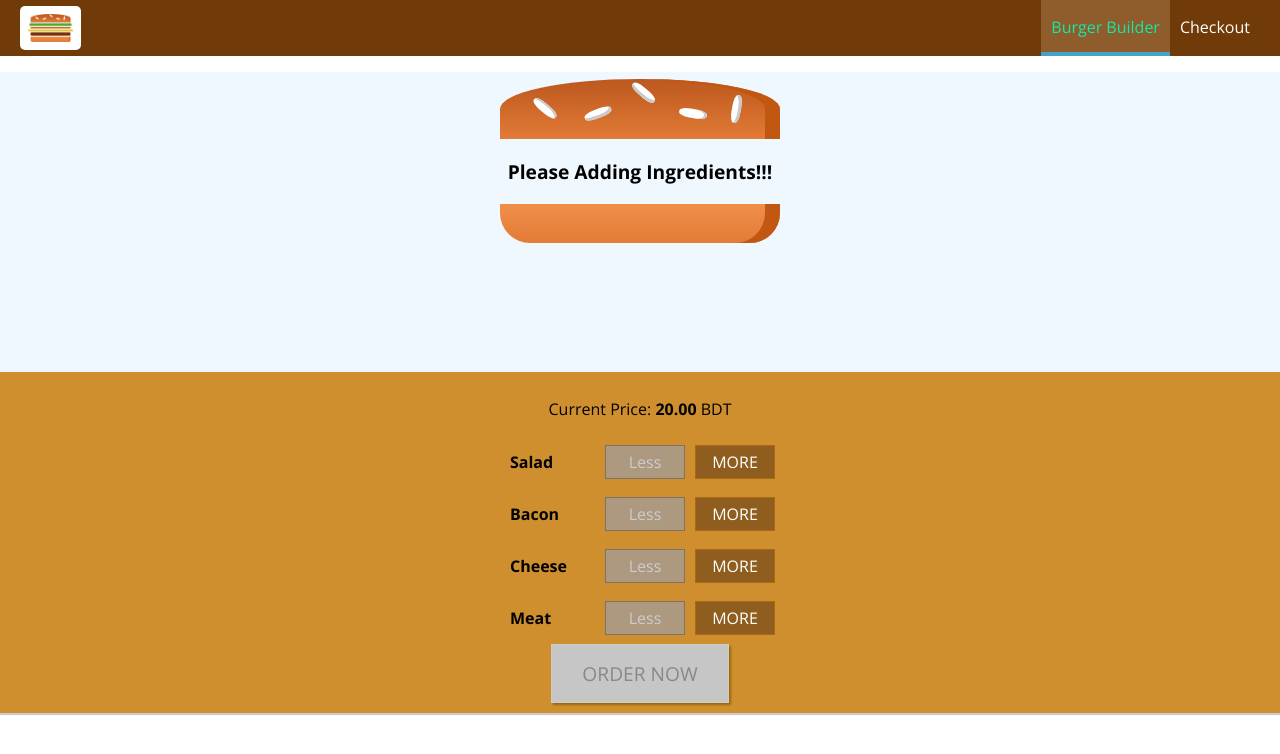
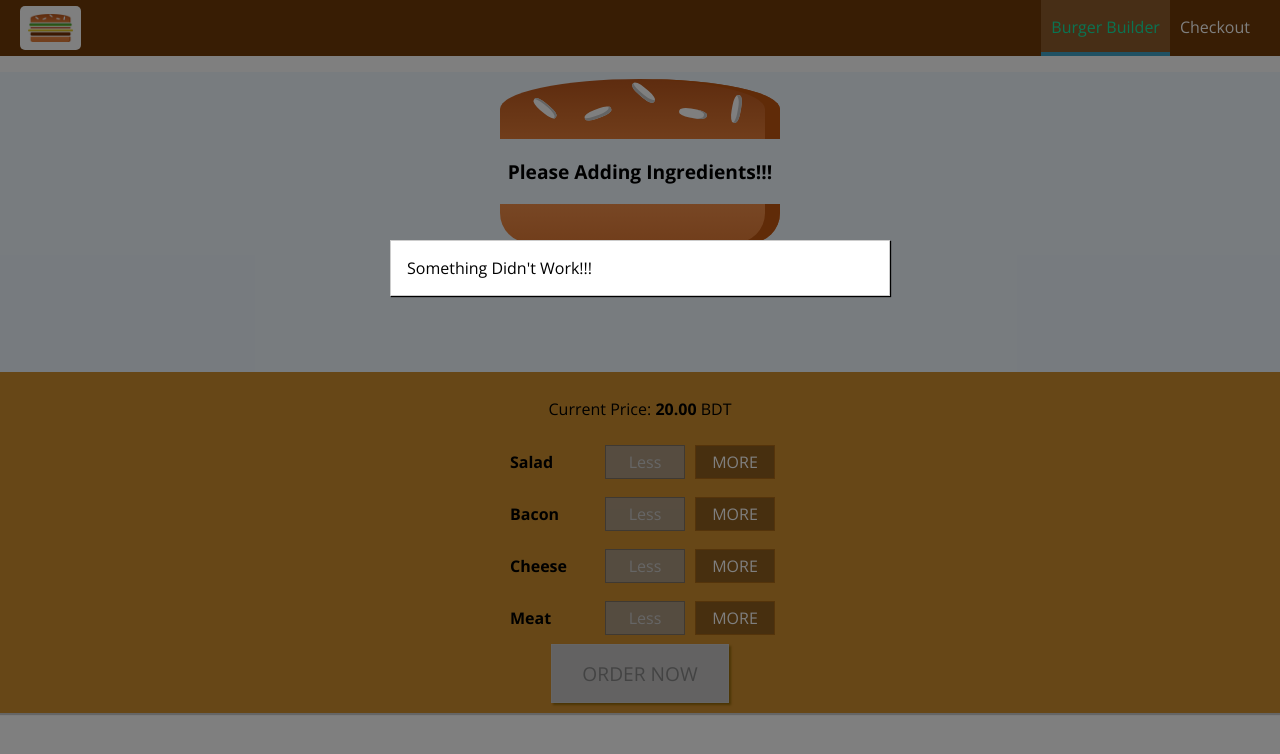
Before and after one commit to SOURAV-ROY/burger-builder, a React app: page / in a window 1280 px wide. Shown: the top 754 px of the page. Built offline with nearby package versions, Linux system fonts and the light colour scheme.

Commit message:
Error show all times it's not fine update something new

```diff
--- /dev/null
+++ b/src/hoc/WithErrorHandler/WithErrorHandler.js
@@ -0,0 +1,19 @@
+import React from 'react';
+import Modal from "../../components/UI/Modal/Modal"
+import Aux from "../ReactAux/ReactAux";
+
+const withErrorHandler = (WrappedComponent, axios) => {
+
+    return (props) => {
+        return (
+            <Aux>
+                <Modal show>
+                    Something Didn't Work!!!
+                </Modal>
+                <WrappedComponent {...props}/>
+            </Aux>
+        );
+    }
+};
+
+export default withErrorHandler;
```
Also changed, not shown: src/containers/BurgerBuilder/BurgerBuilder.js (+6 -2 lines), 1 other file (tests, documents, lock files or other folders).
